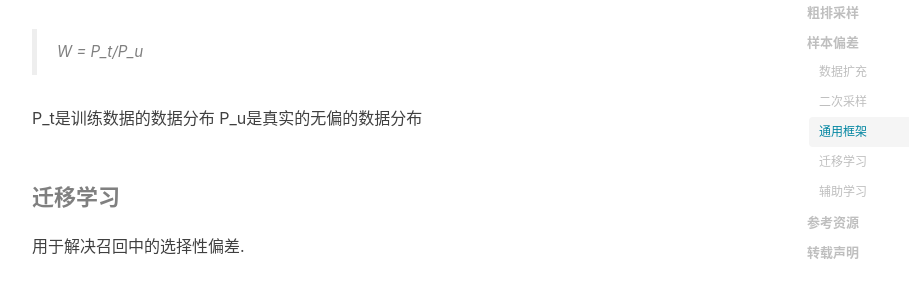
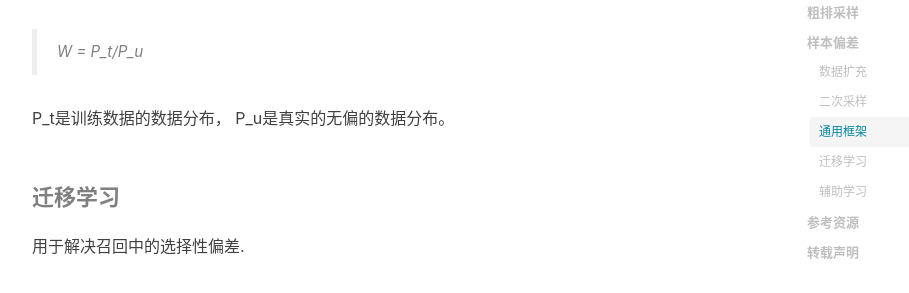
Before and after one commit to wenruij/wenruij.github.io, a Jekyll site: the page built from _posts/2021-05-25-rec-sampling.markdown, in a window 1280 px wide and 900 px high, scrolled down 3353 px. Shown: the part 152-445 px from the top of the window, without its empty margins (233-1142 px from the left). Built offline with Jekyll 4.4.1, drawn with Linux system fonts in a browser that asks for light colours; nearby versions of some CDN libraries; comment, search, counter and statistics services are not loaded.

```diff
--- a/_posts/2021-05-25-rec-sampling.markdown
+++ b/_posts/2021-05-25-rec-sampling.markdown
@@ -87,8 +87,8 @@ i2i图的构建，图中存在一种结点即商品结点，两种边关系即
 即
 >  W = P_t/P_u
 
-P_t是训练数据的数据分布
-P_u是真实的无偏的数据分布
+P_t是训练数据的数据分布，
+P_u是真实的无偏的数据分布。
 
 #### 迁移学习
 
```
